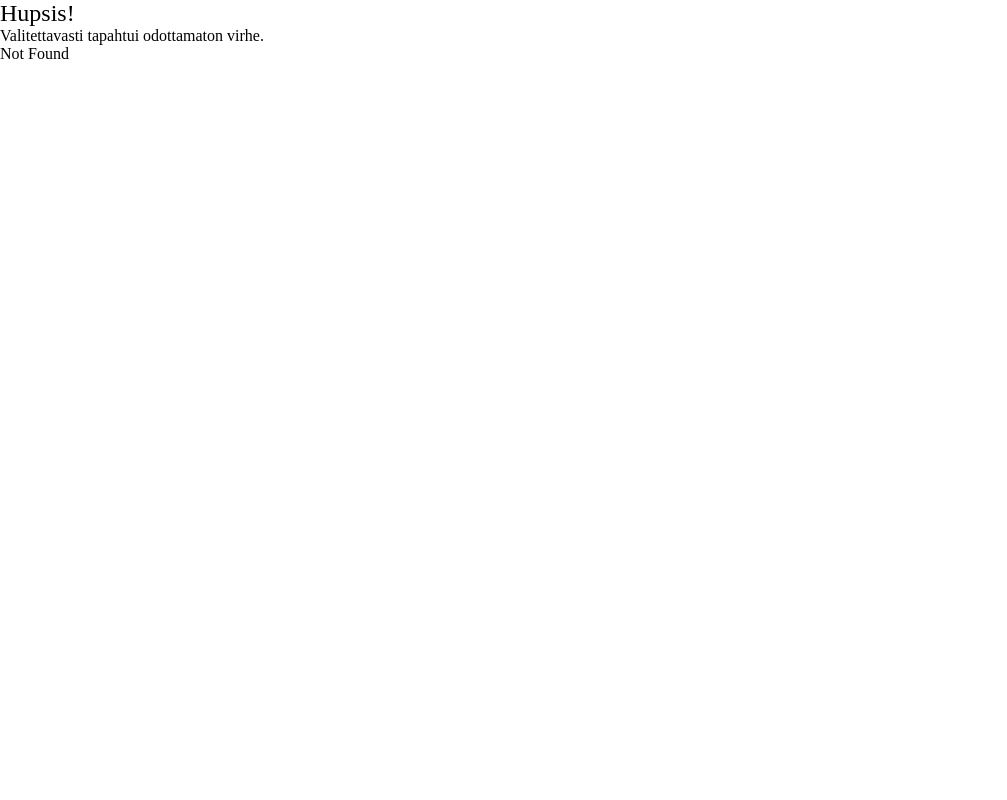
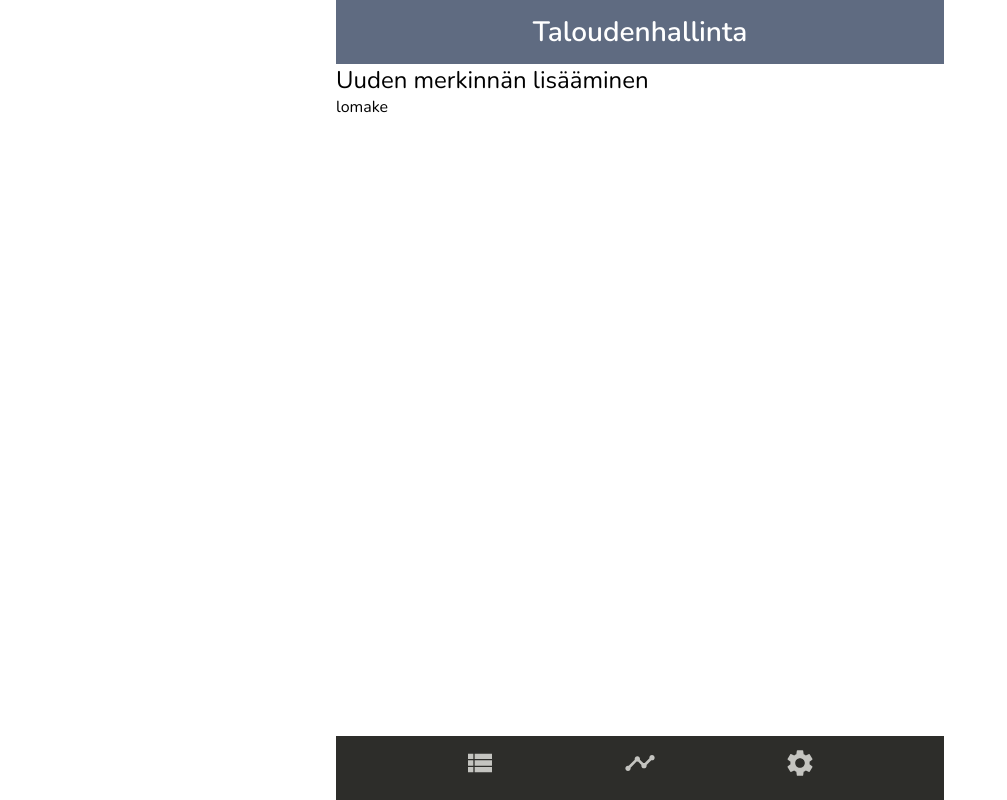
Before and after one commit to pekkatapio/taloudenhallinta, a React (Vite) app: page /add in a window 1280 px wide. Before the commit this address had no page. Shown: the whole page, without its empty margins (0-1007 px from the left). Built offline with nearby package versions, Linux system fonts and the light colour scheme.

Commit message:
lisää AddItem- ja ItemForm-komponentit sekä reitityksen

```diff
--- /dev/null
+++ b/src/components/AddItem/AddItem.jsx
@@ -0,0 +1,15 @@
+import styles from './AddItem.module.scss'
+import ItemForm from '../ItemForm/ItemForm'
+
+function AppItem(props) {
+
+  return (
+    <div>
+      <h2>Uuden merkinnän lisääminen</h2>
+      <ItemForm />
+    </div>
+  )
+
+}
+
+export default AppItem
--- /dev/null
+++ b/src/components/AddItem/index.js
@@ -0,0 +1 @@
+export { default } from './AddItem.jsx'
--- a/src/components/AppRouter/AppRouter.jsx
+++ b/src/components/AppRouter/AppRouter.jsx
@@ -1,4 +1,5 @@
 import { createBrowserRouter, RouterProvider } from 'react-router-dom'
+import AddItem from '../AddItem'
 import ErrorPage from '../ErrorPage'
 import Items from '../Items'
 import Root from '../Root'
@@ -15,6 +16,7 @@ function AppRouter(props) {
         { path: "",
           element: <Items />,
           loader: () => { return props.data } },
+        { path: "add", element: <AddItem /> },
         { path: "stats", element: <Stats /> },
         { path: "settings", element: <Settings /> }
       ]
--- /dev/null
+++ b/src/components/ItemForm/ItemForm.jsx
@@ -0,0 +1,13 @@
+import styles from './ItemForm.module.scss'
+
+function ItemForm(props) {
+
+  return (
+    <div>
+      lomake
+    </div>
+  )
+
+}
+
+export default ItemForm
--- /dev/null
+++ b/src/components/ItemForm/index.js
@@ -0,0 +1 @@
+export { default } from './ItemForm.jsx'
--- a/src/components/Items/Items.jsx
+++ b/src/components/Items/Items.jsx
@@ -1,4 +1,4 @@
-import { useLoaderData } from 'react-router-dom'
+import { Link, useLoaderData } from 'react-router-dom'
 import styles from './Items.module.scss'
 import { FloatingButton } from '../../shared/buttons'
 import Item from '../Item/Item'
@@ -12,7 +12,7 @@ function Items() {
   return (
     <div className={styles.items}>
       { items }
-      <FloatingButton secondary>+</FloatingButton>
+      <Link to="/add"><FloatingButton secondary>+</FloatingButton></Link>
     </div>
   )
 }
```
Also changed, not shown: src/components/AddItem/AddItem.module.scss (added), src/components/ItemForm/ItemForm.module.scss (added).
